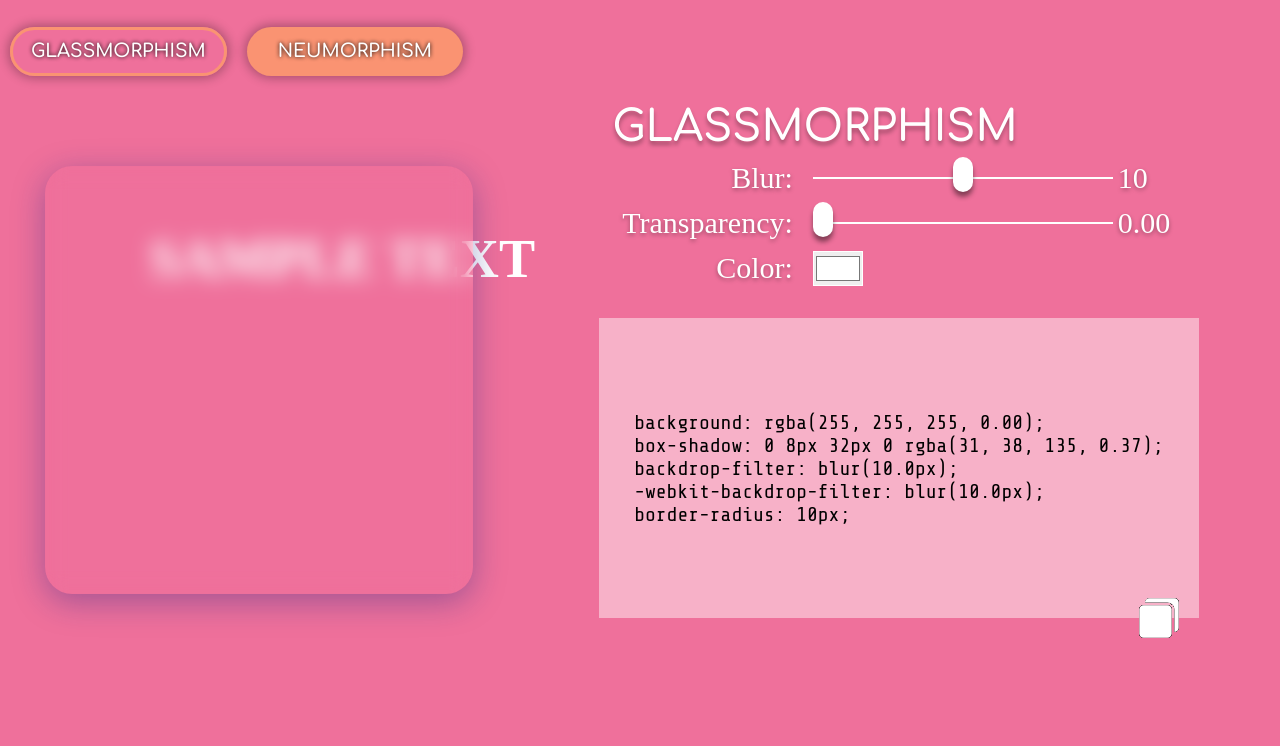
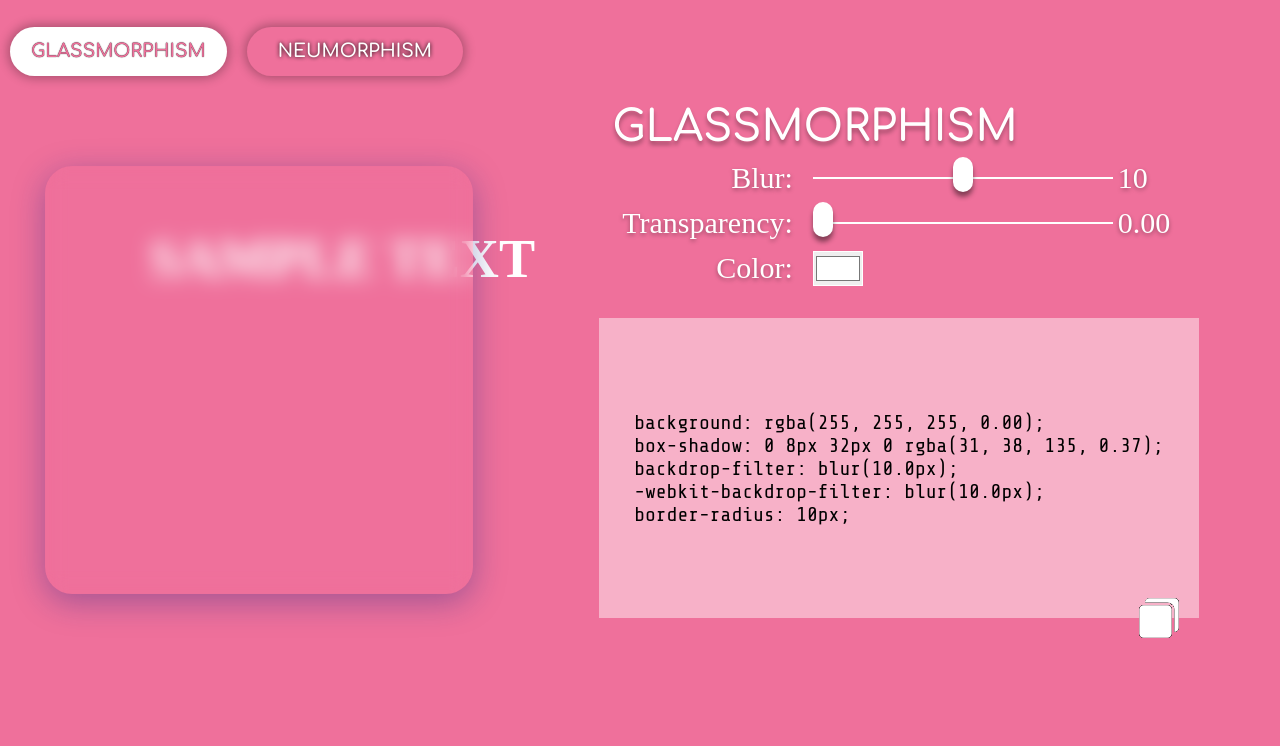
Before and after one commit to inomag/UI-UX-Components, a website: page src/index.html in a window 1280 px wide. Shown: the top 746 px of the page. Drawn offline with nearby package versions, Linux system fonts and the light colour scheme.

Commit message:
CSS Done

```diff
--- a/src/style.css
+++ b/src/style.css
@@ -42,11 +42,13 @@ a{
     border-radius: 5.18vw;
 }
 #nav1Active{
-    border: 3px solid #FA9372;
+    background: white;
+    color: #EF709B;
+    text-shadow: 0 0 1px #000000;
     box-shadow: 0px 0px 11px 2px rgba(0, 0, 0, 0.30);
 }
 #nav1Inactive{
-    background: #FA9372;
+    background: #EF709B;
     box-shadow: 0px 0px 11px 2px rgba(0, 0, 0, 0.30);
 }
 
```
